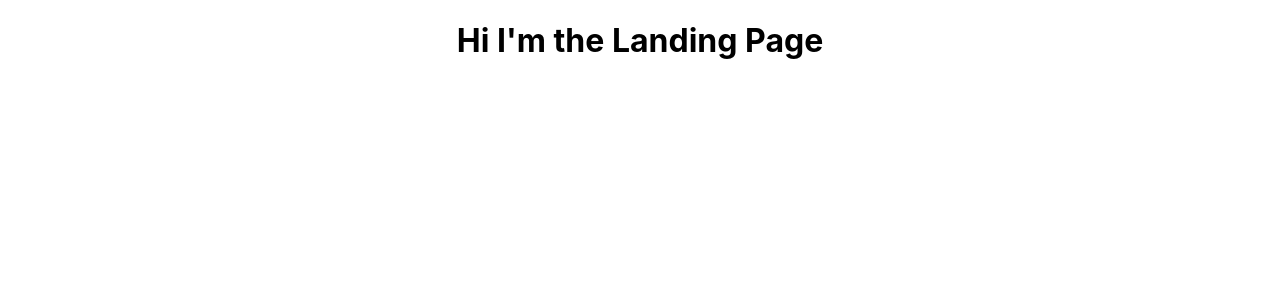
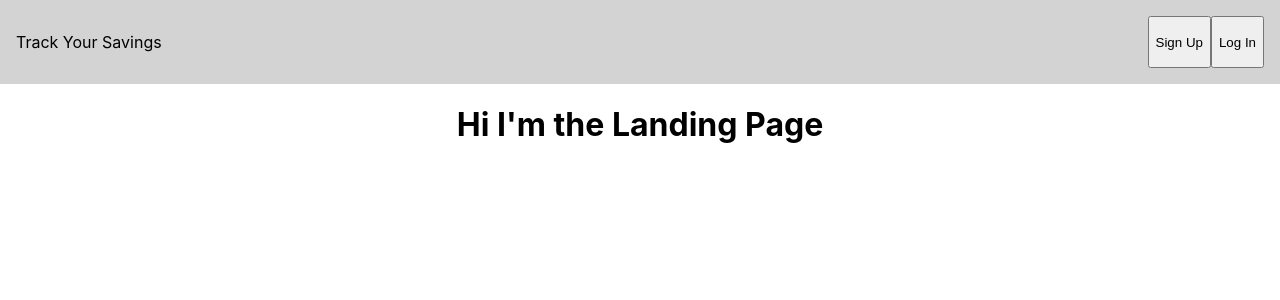
Before and after one commit to alexalala/track-your-savings, a React (Create React App) app: page / in a window 1280 px wide. Shown: the top 300 px of the page. Built offline with nearby package versions, Linux system fonts and the light colour scheme.

Commit message:
header created

```diff
--- a/package.json
+++ b/package.json
@@ -11,6 +11,7 @@
     "@types/react": "^17.0.0",
     "@types/react-dom": "^17.0.0",
     "@types/react-router-dom": "^5.1.8",
+    "@types/styled-components": "^5.1.12",
     "react": "^17.0.2",
     "react-dom": "^17.0.2",
     "react-router": "^5.2.0",
--- a/src/App.tsx
+++ b/src/App.tsx
@@ -1,10 +1,12 @@
 import React from 'react';
 import './App.css';
 import Routes from './Routes';
+import Header from './components/Header';
 
 function App() {
     return (
         <div className="App">
+            <Header />
             <Routes />
         </div>
     );
--- /dev/null
+++ b/src/components/Header/index.tsx
@@ -0,0 +1,15 @@
+import React from "react";
+
+import { StyledHeaderContainer, StyledButtonContainer } from './styles';
+
+export default function Header() {
+    return (
+        <StyledHeaderContainer>
+            <p>Track Your Savings</p>
+            <StyledButtonContainer>
+                <button>Sign Up</button>
+                <button>Log In</button>
+            </StyledButtonContainer>
+        </StyledHeaderContainer>
+    );
+}
--- /dev/null
+++ b/src/components/Header/styles.ts
@@ -0,0 +1,13 @@
+import styled from 'styled-components';
+
+export const StyledHeaderContainer = styled.div`
+    display: flex;
+    justify-content: space-between;
+    padding: 1rem;
+    background: lightgrey;
+`;
+
+export const StyledButtonContainer = styled.div`
+    display: flex;
+    justify-content: space-between;
+`;
```
Also changed, not shown: 2 other files (tests, documents, lock files or other folders).
